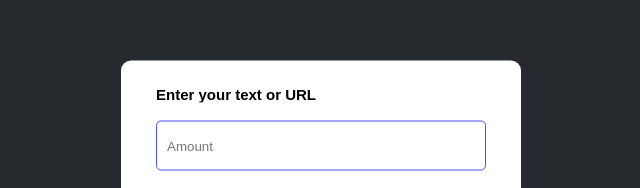
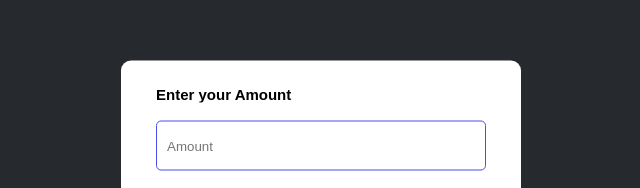
Before and after one commit to hartikteetwal/QR-Code-Generator, a plain HTML site: page index.html in a window 1280 px wide. Shown: the part 222-410 px from the top of the page, 319-959 px from the left. Drawn offline with nearby package versions, Linux system fonts and the light colour scheme.

Commit message:
Update index.html

```diff
--- a/index.html
+++ b/index.html
@@ -13,7 +13,7 @@
   </head>
   <body>
   <div class="container">
-    <p>Enter your text or URL</p>
+    <p>Enter your Amount</p>
     <input type="number" placeholder="Amount" id="qrText" />
     <div id="imgBox">
       <img src="" id="qrImage" alt="qr-code" />
```
